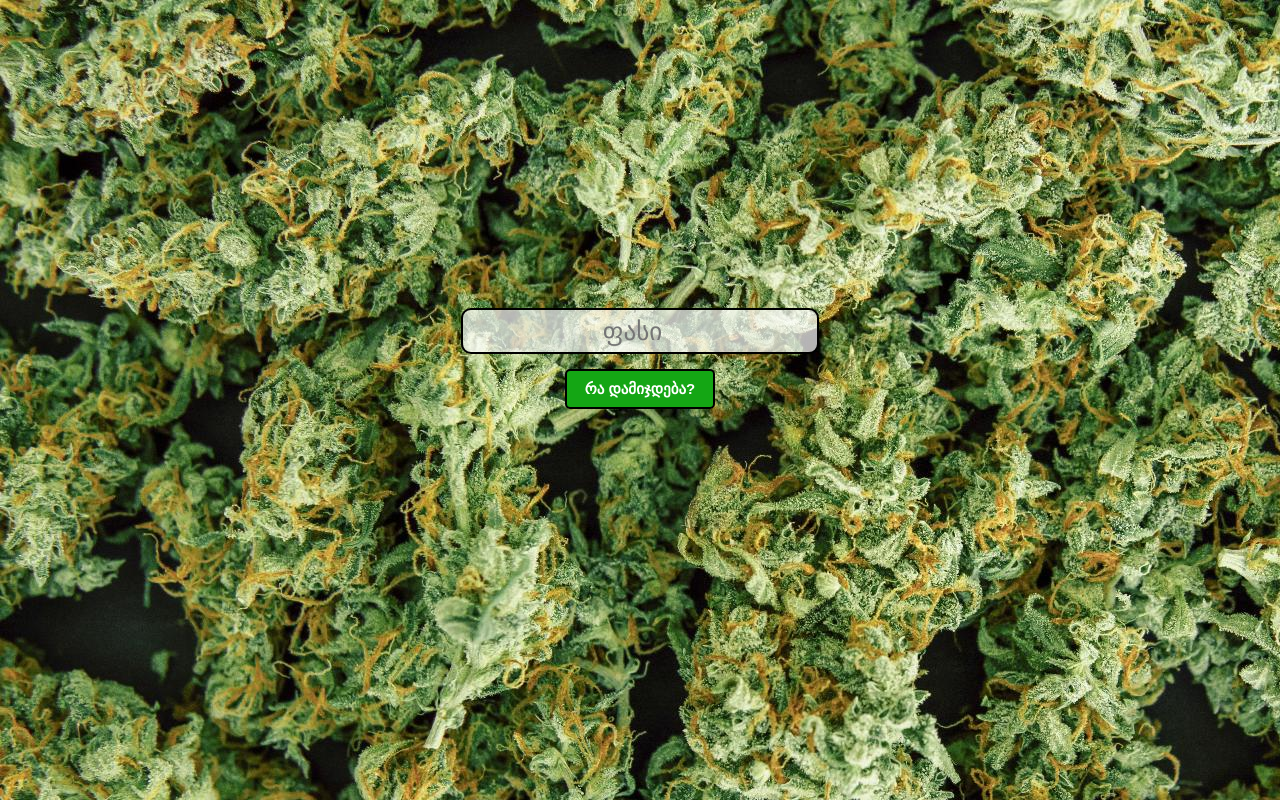
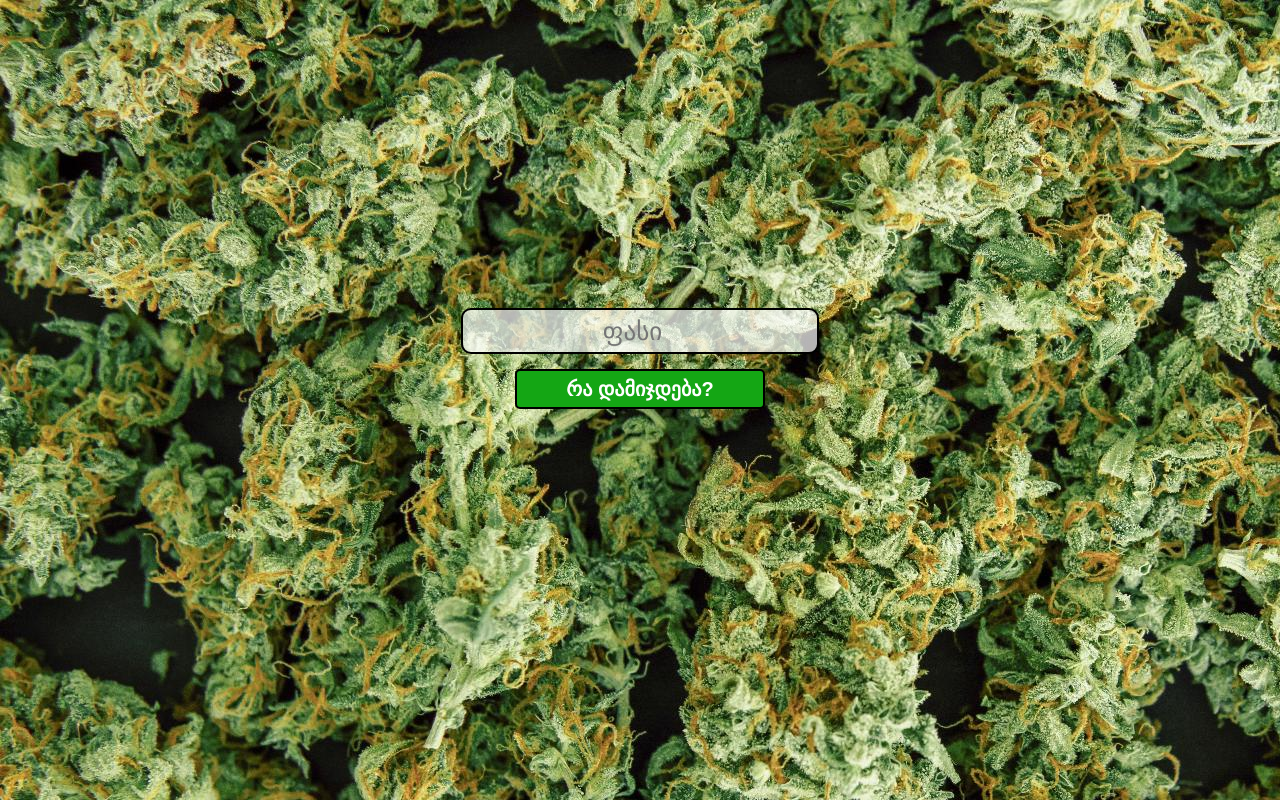
Before and after one commit to lashahostavs/rajdeba, a plain HTML site: page index.html in a window 1280 px wide. Drawn offline with Linux system fonts and the light colour scheme.

Commit message:
Update style.css

```diff
--- a/style.css
+++ b/style.css
@@ -5,14 +5,14 @@
  }
  button{
     margin-top: 15px;
-    width: 150px;
+    width: 250px;
     height: 40px;
     border: solid black 2px;
     border-radius: 5px;
     background-color: rgb(20, 166, 20);
     font-weight: bolder;
     color: white;
-    font-size: 15px;
+    font-size: 20px;
  }
 
  input{
```
